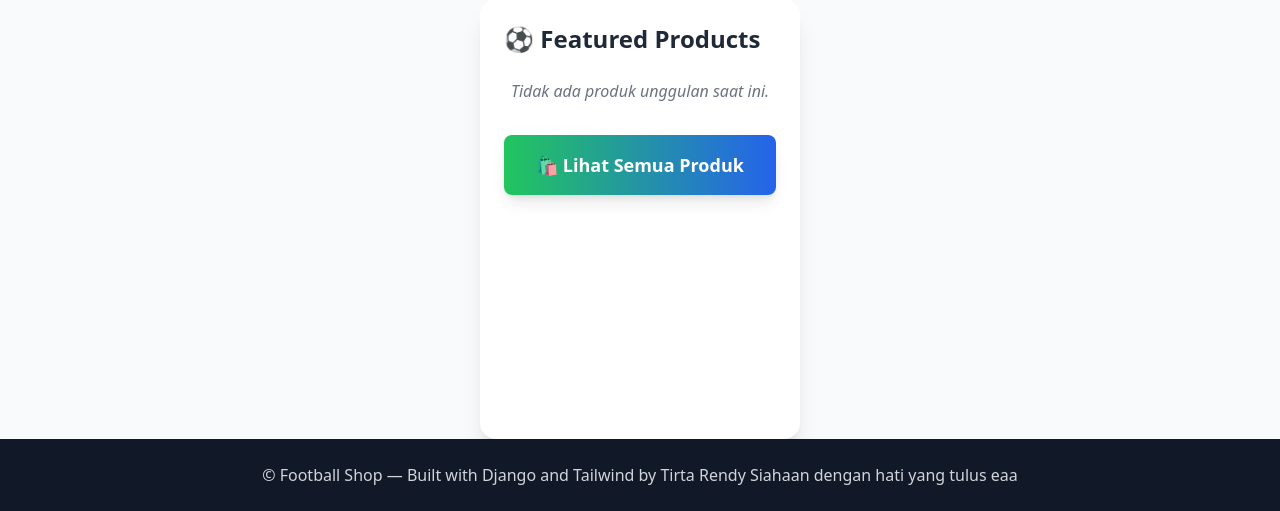
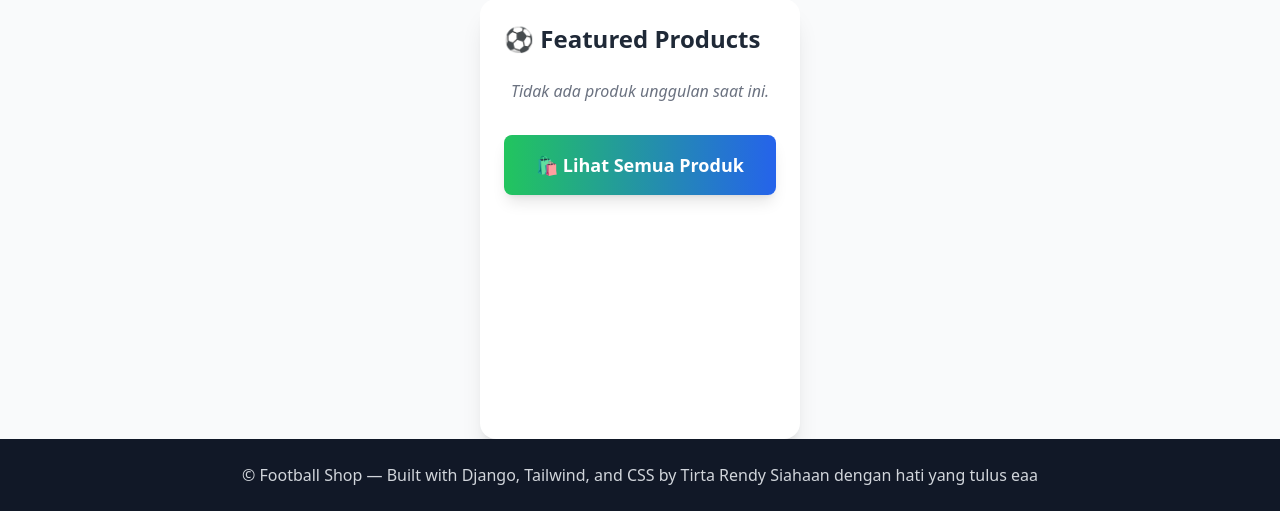
Before and after one commit to tirrexx-x64/football-shops, a Django app: page / in a window 1280 px wide. Shown: the part 289-800 px from the top of the page. Run offline with Django 5.2, Linux system fonts and the light colour scheme; data that the repository does not hold is empty; some libraries are stand-ins or nearby versions.

Commit message:
update dikit

```diff
--- a/main/templates/main.html
+++ b/main/templates/main.html
@@ -155,7 +155,7 @@
 
   <!-- Footer -->
   <footer class="py-6 text-center bg-gray-900 text-gray-300 mt-auto">
-    <p>&copy; {{ app_name }} — Built with Django and Tailwind by Tirta Rendy Siahaan dengan hati yang tulus eaa</p>
+    <p>&copy; {{ app_name }} — Built with Django, Tailwind, and CSS by Tirta Rendy Siahaan dengan hati yang tulus eaa</p>
   </footer>
 
   <!-- Page Transition -->
```
